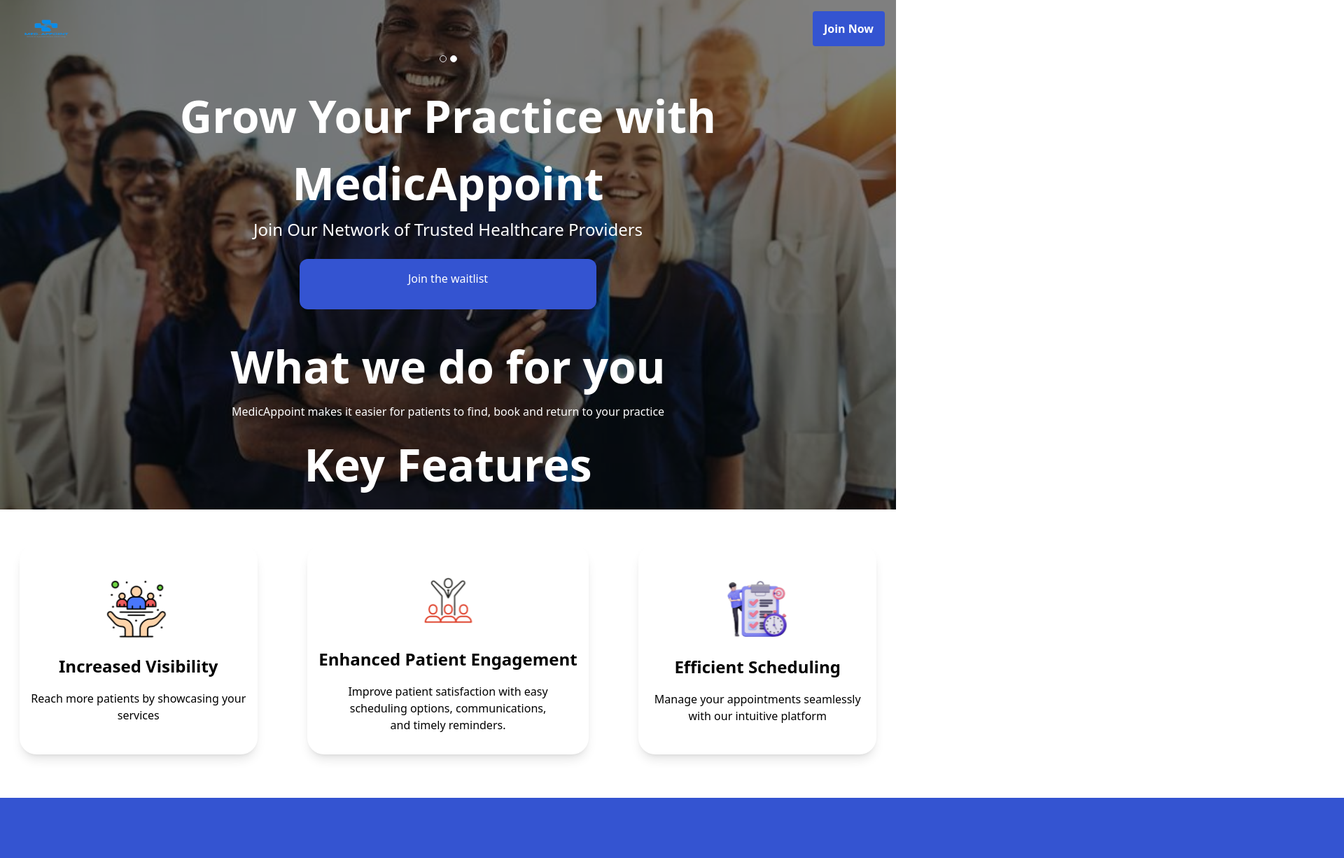
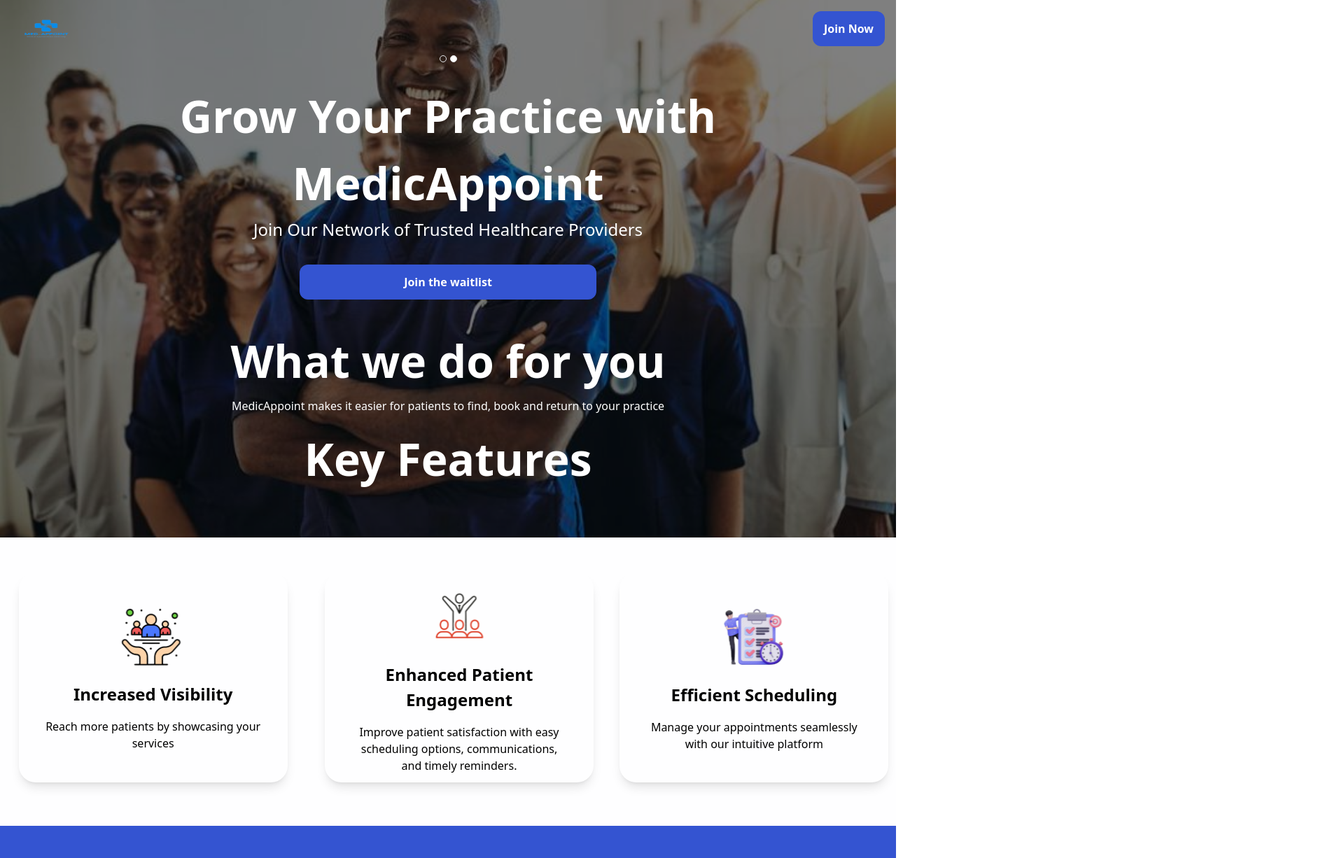
Before and after one commit to ByteSurgeonAmos/mediappoint, a Next.js app: page /provider in a window 1280 px wide. Shown: the top 1226 px of the page at 70% size, 1920 px wide, since content can reach past the window. Built offline with nearby package versions, Linux system fonts and the light colour scheme.

Commit message:
feat:smooth scroll

```diff
--- a/src/app/globals.css
+++ b/src/app/globals.css
@@ -25,7 +25,9 @@
   .header{
     padding: 1rem !important;
   }
-
+  .bottom-header{
+    margin-bottom: 3rem !important;
+  }
     .header-bg-opacity {
       position: relative;
     }
--- a/src/components/Button.tsx
+++ b/src/components/Button.tsx
@@ -1,8 +1,14 @@
-const Button = ({ text }: { text: string }) => {
+const Button = ({
+  text,
+  handleScrollToView,
+}: {
+  text: string;
+  handleScrollToView: () => void;
+}) => {
   return (
     <button
-      className="bg-[#3454D1] hover:bg-blue-700 text-white font-bold button rounded"
-      //   onClick={onClick}
+      className="bg-[#3454D1] hover:bg-blue-700 text-white font-bold button rounded-[12px]"
+      onClick={handleScrollToView}
     >
       {text}
     </button>
--- a/src/components/Footer.tsx
+++ b/src/components/Footer.tsx
@@ -37,7 +37,7 @@
   };
 
   return (
-    <div className="relative w-full h-[341px]">
+    <div className="relative w-full h-[341px]" id="footer1">
       <motion.div
         className="absolute w-full h-full"
         initial={{ x: 0 }}
@@ -71,10 +71,11 @@
         </div>
       </motion.div>
 
+      {joined && (
         <motion.div
           className="absolute w-full h-full"
           initial={{ x: "100%" }}
-        animate={{ x: joined ? "0%" : "100%" }}
+          animate={{ x: "0%" }}
           transition={{ type: "spring", stiffness: 300, damping: 30 }}
         >
           <div className="bg-[#3454D1] w-full h-full flex flex-col justify-center items-center gap-4 p-[20px]">
@@ -83,8 +84,8 @@
                 Product Survey
               </h1>
               <div className="mb-6 text-white text-center text-wrap">
-              Could you please take a few minutes to participate in our product
-              survey?
+                Could you please take a few minutes to participate in our
+                product survey?
                 <p>
                   Your feedback will help us better understand your needs and
                   tailor our solutions to meet them.
@@ -99,6 +100,7 @@
             </div>
           </div>
         </motion.div>
+      )}
     </div>
   );
 };
--- a/src/components/Header.tsx
+++ b/src/components/Header.tsx
@@ -12,12 +12,14 @@
 function Header() {
   const router = useRouter();
   const pathname = usePathname();
-
+  const handleJoinNowClick = () => {
+    document.getElementById("footer1")?.scrollIntoView({ behavior: "smooth" });
+  };
   return (
     <div className="pb-[2rem] header-bg-opacity bg-cover bg-center header bg-black-opacity-10 space-y-3 flex flex-col max-md:w-screen">
       <div className="flex justify-between h-[50px]">
         <Image src="/3.png" alt="mediappointlogo" height={50} width={100} />
-        <Button text="Join Now " />
+        <Button text="Join Now " handleScrollToView={handleJoinNowClick} />
       </div>
       <div className="w-full h-[12px] flex justify-center items-center">
         <div className="w-[25px] h-[10px] flex justify-between">
@@ -45,20 +47,23 @@
           </TooltipProvider>
         </div>
       </div>
-      <div className="w-full h-[342px] max-md:w-screen">
+      <div className="w-full  max-md:w-screen">
         <div className="w-full h-max center flex flex-col justify-center items-center max-md:w-screen">
           <div className="w-full h-max max-md:text-2xl text-white text-balance text-center font-[700] pt-4 max-md:w-screen">
             <p className="sm:text-[64px]">Schedule your next Appointment</p>
             <p className="sm:text-[64px]">Hassle free</p>
           </div>
-          <div className="w-[713px] h-max sm:text-[24px] font-600 text-center text-white max-md:w-screen">
+          <div className="w-[713px]  sm:text-[24px] font-600 text-center text-white max-md:w-screen">
             Find and Book your favorite Healthcare Professional near you
           </div>
         </div>
       </div>
       <div className="">
-        <div className="w-full h-max flex justify-center items-center p-2">
-          <button className="w-[424px] h-[72px] p-[15px] text-[16px] text-white flex justify-center items-center bg-[#3454D1] hover:bg-blue-500 rounded-[12px]">
+        <div className="w-full  flex justify-center items-center p-2">
+          <button
+            onClick={handleJoinNowClick}
+            className="w-[424px] h-[50px]  font-semibold p-[15px] text-[16px] text-white flex justify-center items-center bg-[#3454D1] hover:bg-blue-500 rounded-[12px]"
+          >
             Join the waitlist
           </button>
         </div>
@@ -67,7 +72,7 @@
         <div className="w-[425px] sm:h-[77px] font-semibold sm:text-[64px] max-md:text-2xl text-center flex items-center justify-center max-md:w-screen">
           Easy as 1-2-3
         </div>
-        <div className="sm:w-[508px] sm:h-[38px] font-[400] sm:text-[16px] max-md:text-sm text-wrap text-center max-md:w-[90%] p-1">
+        <div className="sm:w-[508px] bottom-header sm:h-[38px] font-[400] sm:text-[16px] max-md:text-sm text-wrap text-center max-md:w-[90%] p-1">
           Discover, book and experience personalized healthcare effortlessly
           with our user-friendly Doctor Appointment Website
         </div>
--- a/src/components/HowItWorks.tsx
+++ b/src/components/HowItWorks.tsx
@@ -1,12 +1,13 @@
 import React from "react";
+
 import Image from "next/image";
 
 const HowItWorks = () => {
   return (
-    <div className="pb-3">
-      <div className="w-full sm:h-[400px] flex justify-center items-center flex-col sm:flex-row">
+    <div className="pb-3 bg-[#F0F5FB1A]">
+      <div className="w-full sm:h-[400px]  flex justify-center items-center flex-col sm:flex-row">
         <div className="flex flex-col sm:flex-row justify-around items-center w-full sm:h-[300px] space-y-4 sm:space-y-0 sm:space-x-4">
-          <div className="shadow-md sm:shadow-lg rounded-[24px] flex flex-col justify-center items-center p-4">
+          <div className="shadow-lg rounded-[24px] flex flex-col justify-center items-center p-4 m-4 w-[90%] sm:w-[30%]">
             <div className="w-[182px] flex justify-center items-center">
               <Image src="/doc.svg" alt="doc" width={100} height={150} />
             </div>
@@ -16,7 +17,7 @@
               location
             </div>
           </div>
-          <div className="shadow-md sm:shadow-lg rounded-[24px] flex flex-col justify-center items-center p-4">
+          <div className="shadow-lg rounded-[24px] flex flex-col justify-center items-center p-4 m-4 w-[90%] sm:w-[30%]">
             <div className="w-[182px] flex justify-center items-center">
               <Image src="/plan.svg" alt="plan" width={100} height={150} />
             </div>
@@ -25,7 +26,7 @@
               Effortlessly book appointments at your convenience
             </div>
           </div>
-          <div className="shadow-md sm:shadow-lg rounded-[24px] flex flex-col justify-center items-center p-4">
+          <div className="shadow-lg rounded-[24px] flex flex-col justify-center items-center p-4 m-4 w-[90%] sm:w-[30%]">
             <div className="w-[182px] flex justify-center items-center">
               <Image
                 src="/calendar.svg"
--- a/src/components/provider/Footer.tsx
+++ b/src/components/provider/Footer.tsx
@@ -37,7 +37,7 @@
   };
 
   return (
-    <div className="relative w-full h-[341px]">
+    <div className="relative w-full h-[341px] " id="footer2">
       <motion.div
         className="absolute w-full h-full"
         initial={{ x: 0 }}
@@ -71,10 +71,11 @@
         </div>
       </motion.div>
 
+      {joined && (
         <motion.div
           className="absolute w-full h-full"
           initial={{ x: "100%" }}
-        animate={{ x: joined ? "0%" : "100%" }}
+          animate={{ x: "0%" }}
           transition={{ type: "spring", stiffness: 300, damping: 30 }}
         >
           <div className="bg-[#3454D1] w-full h-full flex flex-col justify-center items-center gap-4 p-[20px]">
@@ -83,8 +84,8 @@
                 Product Survey
               </h1>
               <div className="mb-6 text-white text-center text-wrap">
-              Could you please take a few minutes to participate in our product
-              survey?
+                Could you please take a few minutes to participate in our
+                product survey?
                 <p>
                   Your feedback will help us better understand your needs and
                   tailor our solutions to meet them.
@@ -99,6 +100,7 @@
             </div>
           </div>
         </motion.div>
+      )}
     </div>
   );
 };
--- a/src/components/provider/Header.tsx
+++ b/src/components/provider/Header.tsx
@@ -12,12 +12,15 @@
 function Header() {
   const router = useRouter();
   const pathname = usePathname();
+  const handleJoinNowClick = () => {
+    document.getElementById("footer2")?.scrollIntoView({ behavior: "smooth" });
+  };
 
   return (
     <div className="pb-[2rem] header-bg-opacity-provider bg-cover bg-center header h-max bg-black-opacity-10 space-y-3 flex flex-col max-md:w-screen">
       <div className="flex justify-between h-[50px]">
         <Image src="/3.png" alt="mediappointlogo" height={50} width={100} />
-        <Button text="Join Now " />
+        <Button text="Join Now " handleScrollToView={handleJoinNowClick} />
       </div>
       <div className="w-full h-[12px] flex justify-center items-center">
         <TooltipProvider>
@@ -46,20 +49,25 @@
           </Tooltip>
         </TooltipProvider>
       </div>
-      <div className="w-full h-[342px] max-md:w-screen">
-        <div className="w-full h-max center flex flex-col justify-center items-center max-md:w-screen">
-          <div className="w-full h-max max-md:text-2xl text-white text-balance text-center font-[700] pt-4 max-md:w-screen">
+      <div className="w-full  max-md:w-screen">
+        <div className="w-full  center flex flex-col justify-center items-center max-md:w-screen">
+          <div className="w-full  max-md:text-2xl text-white text-balance text-center font-[700] pt-4 max-md:w-screen">
             <p className="sm:text-[64px]">Grow Your Practice with</p>
             <p className="sm:text-[64px]">MedicAppoint</p>
           </div>
-          <div className="w-full h-max sm:text-[24px] text-center text-white max-md:w-screen">
+          <div className="w-full  sm:text-[24px] text-center text-white max-md:w-screen">
             Join Our Network of Trusted Healthcare Providers
           </div>
         </div>
-        <div className="w-full h-max flex justify-center items-center">
-          <button className="w-[424px] h-[72px] pb-4 text-[16px] text-white bg-[#3454D1] hover:bg-blue-500 rounded-[12px]">
-            Join the waitlist
-          </button>
+        <div className="">
+          <div className="w-full  flex justify-center items-center p-2">
+            <button
+              onClick={handleJoinNowClick}
+              className="w-[424px] h-[50px] font-semibold p-[15px] text-[16px] text-white flex justify-center items-center bg-[#3454D1] hover:bg-blue-500 rounded-[12px]"
+            >
+              Join the waitlist
+            </button>
+          </div>
         </div>
       </div>
       <div className="w-full h-max pt-[20px] flex flex-col items-center justify-center text-white max-md:w-screen">
@@ -71,7 +79,7 @@
           your practice
         </div>
       </div>
-      <div className="w-full h-max sm:text-[64px] text-center text-white font-[700]">
+      <div className="w-full bottom-header h-max sm:text-[64px] text-center text-white font-[700]">
         Key Features
       </div>
     </div>
--- a/src/components/provider/HowItWorks.tsx
+++ b/src/components/provider/HowItWorks.tsx
@@ -3,10 +3,10 @@
 
 const HowItWorks = () => {
   return (
-    <div className="pb-3">
+    <div className="pb-3 bg-[#F0F5FB1A]">
       <div className="w-full sm:h-[400px] flex justify-center items-center flex-col sm:flex-row">
-        <div className="w-full flex flex-col sm:flex-row justify-around items-center space-y-4 sm:space-y-0 sm:space-x-4">
-          <div className="sm:shadow-lg shadow-md rounded-[24px] gap-4 h-full sm:h-[300px] flex flex-col justify-center items-center p-4">
+        <div className="w-full flex flex-col sm:flex-row justify-around items-center sm:space-x-4">
+          <div className="shadow-lg rounded-[24px] gap-4 h-full sm:h-[300px] flex flex-col justify-center items-center p-4 m-4 w-[90%] sm:w-[30%]">
             <div className="w-[182px] flex justify-center items-center">
               <Image
                 src="/visibility.svg"
@@ -22,7 +22,7 @@
               Reach more patients by showcasing your services
             </div>
           </div>
-          <div className="sm:shadow-lg shadow-md rounded-[24px] gap-4 h-full sm:h-[300px] flex flex-col justify-center items-center p-4">
+          <div className="shadow-lg rounded-[24px] gap-4 h-full sm:h-[300px] flex flex-col justify-center items-center p-4 m-4 w-[90%] sm:w-[30%]">
             <div className="w-[182px] flex justify-center items-center">
               <Image
                 src="/patients.svg"
@@ -39,7 +39,7 @@
               communications, and timely reminders.
             </div>
           </div>
-          <div className="sm:shadow-lg shadow-md rounded-[24px] gap-4 h-full sm:h-[300px] flex flex-col justify-center items-center p-4">
+          <div className="shadow-lg rounded-[24px] gap-4 h-full sm:h-[300px] flex flex-col justify-center items-center p-4 m-4 w-[90%] sm:w-[30%]">
             <div className="w-[182px] flex justify-center items-center">
               <Image
                 src="/efficiency.svg"
```
Lines whose indentation alone changed are shown as unchanged.
